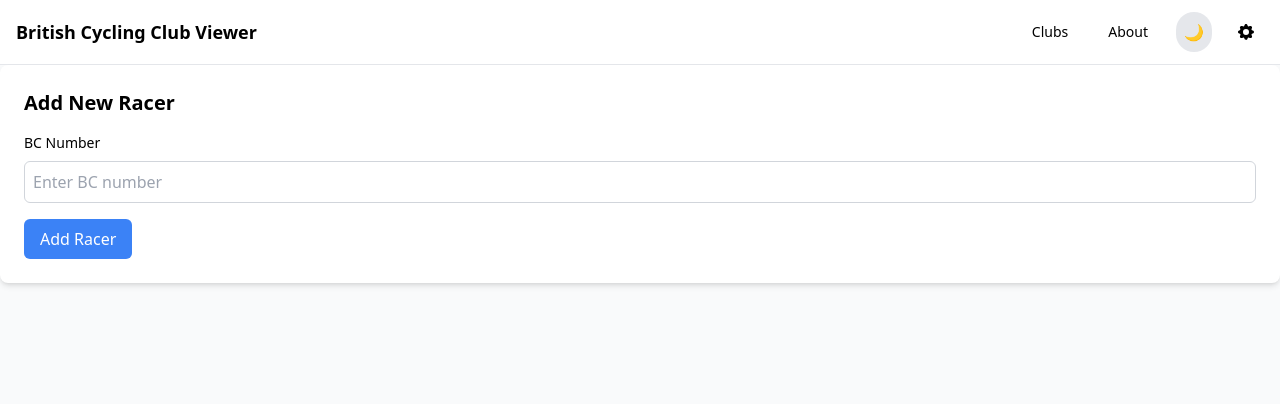
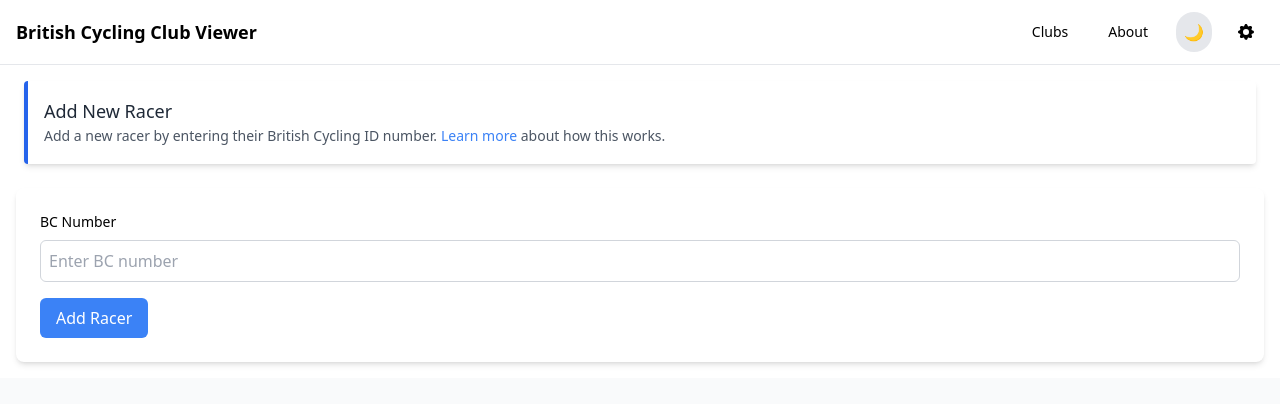
Before and after one commit to linal/mitre-riders, a React (Vite) app: page /add-racer in a window 1280 px wide. Shown: the top 404 px of the page. Built offline with nearby package versions, Linux system fonts and the light colour scheme.

Commit message:
chore: summaries on cache and add racer

```diff
--- a/src/components/AddRacer.jsx
+++ b/src/components/AddRacer.jsx
@@ -1,5 +1,6 @@
 import React, { useState, useContext } from 'react';
 import { ThemeContext } from '../main';
+import { Link } from 'react-router-dom';
 
 const AddRacer = () => {
   const { darkMode } = useContext(ThemeContext);
@@ -43,9 +44,16 @@
   };
 
   return (
-    <div className={`p-6 ${darkMode ? 'bg-gray-800 text-white' : 'bg-white'} rounded-lg shadow-md`}>
-      <h2 className="text-xl font-bold mb-4">Add New Racer</h2>
+    <div className={`p-4 space-y-4 ${darkMode ? 'dark bg-gray-900 text-white' : 'bg-white'}`}>
+      <div className={`border-l-4 border-blue-600 rounded shadow-md p-4 mb-6 mx-2 ${darkMode ? 'bg-gray-800' : 'bg-white'}`}>
+        <h3 className={`text-lg font-medium ${darkMode ? 'text-white' : 'text-gray-800'}`}>Add New Racer</h3>
+        <p className={`text-sm leading-relaxed ${darkMode ? 'text-gray-300' : 'text-gray-600'}`}>
+          Add a new racer by entering their British Cycling ID number.
+          <Link to="/about" className="ml-1 text-blue-500 hover:underline">Learn more</Link> about how this works.
+        </p>
+      </div>
 
+      <div className={`p-6 ${darkMode ? 'bg-gray-800' : 'bg-white'} rounded-lg shadow-md`}>
         <form onSubmit={handleSubmit}>
           <div className="mb-4">
             <label htmlFor="bcNumber" className="block mb-2 text-sm font-medium">
@@ -85,6 +93,7 @@
           </div>
         )}
       </div>
+    </div>
   );
 };
 
--- a/src/components/CacheManager.jsx
+++ b/src/components/CacheManager.jsx
@@ -1,5 +1,6 @@
 import React, { useState, useEffect, useContext, useRef } from "react";
 import { ThemeContext } from "../main";
+import { Link } from "react-router-dom";
 
 export default function CacheManager() {
   const { darkMode } = useContext(ThemeContext);
@@ -211,6 +212,7 @@
         <h3 className={`text-lg font-medium ${darkMode ? 'text-white' : 'text-gray-800'}`}>Cache Manager</h3>
         <p className={`text-sm leading-relaxed ${darkMode ? 'text-gray-300' : 'text-gray-600'}`}>
           Manage cached race data by year. View cache statistics and clear cache files when needed.
+          <Link to="/about" className="ml-1 text-blue-500 hover:underline">Learn more</Link> about the caching system.
         </p>
       </div>
 
```
Lines whose indentation alone changed are shown as unchanged.
